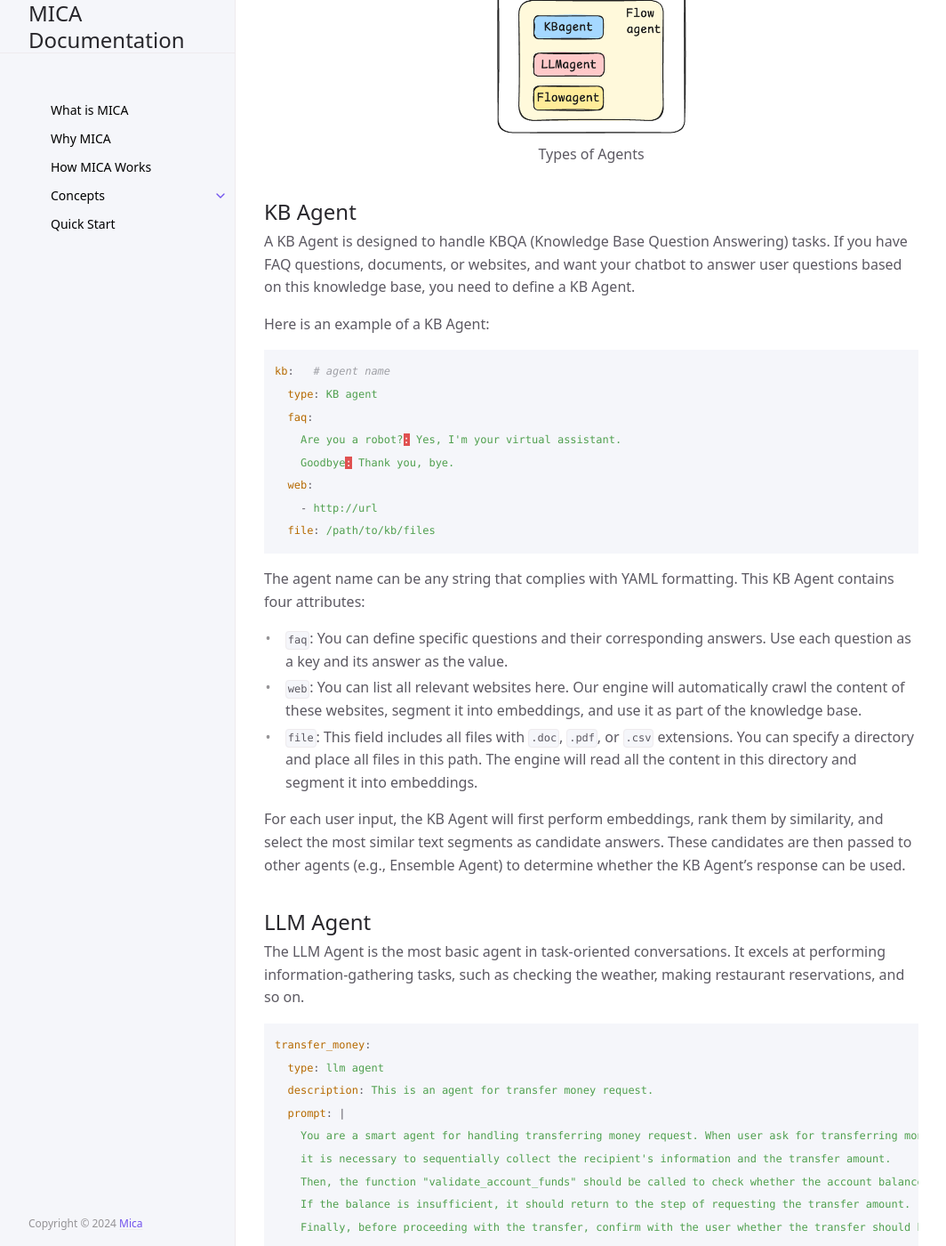
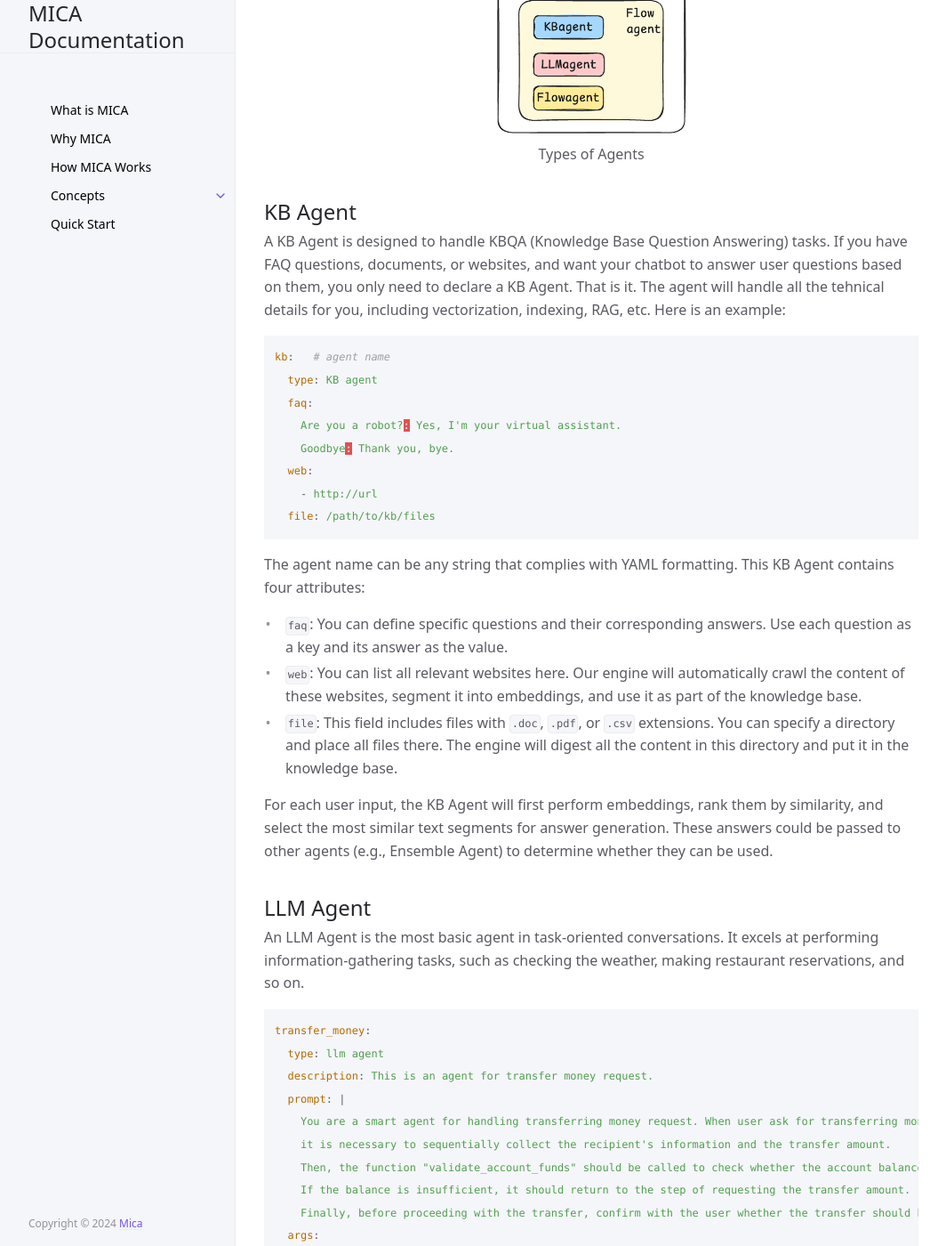
Before and after one commit to Mica-labs/Mica-labs.github.io, a Jekyll site: the page built from docs/concepts/agent/index.md, in a window 1280 px wide and 1400 px high, scrolled down 392 px. Shown: the whole window at 89% size, without its empty margins (107-1171 px from the left). Built offline with Jekyll 4.4.1, drawn with Linux system fonts in a browser that asks for light colours; cached includes are drawn as plain includes.

Commit message:
Update index.md

````diff
--- a/docs/concepts/agent/index.md
+++ b/docs/concepts/agent/index.md
@@ -13,9 +13,7 @@ An agent is the building block of MICA. You can create different agents based on
 </center>
 
 ## KB Agent
-A KB Agent is designed to handle KBQA (Knowledge Base Question Answering) tasks. If you have FAQ questions, documents, or websites, and want your chatbot to answer user questions based on this knowledge base, you need to define a KB Agent.
-
-Here is an example of a KB Agent:
+A KB Agent is designed to handle KBQA (Knowledge Base Question Answering) tasks. If you have FAQ questions, documents, or websites, and want your chatbot to answer user questions based on them, you only need to declare a KB Agent. That is it.  The agent will handle all the tehnical details for you, including vectorization, indexing, RAG, etc. Here is an example:
 
 ```yaml
 kb:   # agent name
@@ -32,12 +30,12 @@ The agent name can be any string that complies with YAML formatting. This KB Age
 
 - `faq`: You can define specific questions and their corresponding answers. Use each question as a key and its answer as the value.
 - `web`: You can list all relevant websites here. Our engine will automatically crawl the content of these websites, segment it into embeddings, and use it as part of the knowledge base.
-- `file`: This field includes all files with `.doc`, `.pdf`, or `.csv` extensions. You can specify a directory and place all files in this path. The engine will read all the content in this directory and segment it into embeddings.
+- `file`: This field includes files with `.doc`, `.pdf`, or `.csv` extensions. You can specify a directory and place all files there. The engine will digest all the content in this directory and put it in the knowledge base.
 
-For each user input, the KB Agent will first perform embeddings, rank them by similarity, and select the most similar text segments as candidate answers. These candidates are then passed to other agents (e.g., Ensemble Agent) to determine whether the KB Agent's response can be used.
+For each user input, the KB Agent will first perform embeddings, rank them by similarity, and select the most similar text segments for answer generation. These answers could be passed to other agents (e.g., Ensemble Agent) to determine whether they can be used.
 
 ## LLM Agent
-The LLM Agent is the most basic agent in task-oriented conversations. It excels at performing information-gathering tasks, such as checking the weather, making restaurant reservations, and so on.
+An LLM Agent is the most basic agent in task-oriented conversations. It excels at performing information-gathering tasks, such as checking the weather, making restaurant reservations, and so on.
 ```yaml
 transfer_money:
   type: llm agent
````
